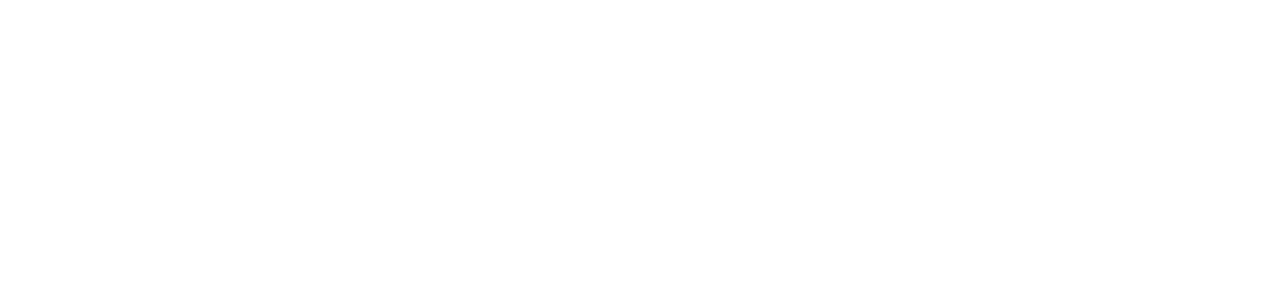
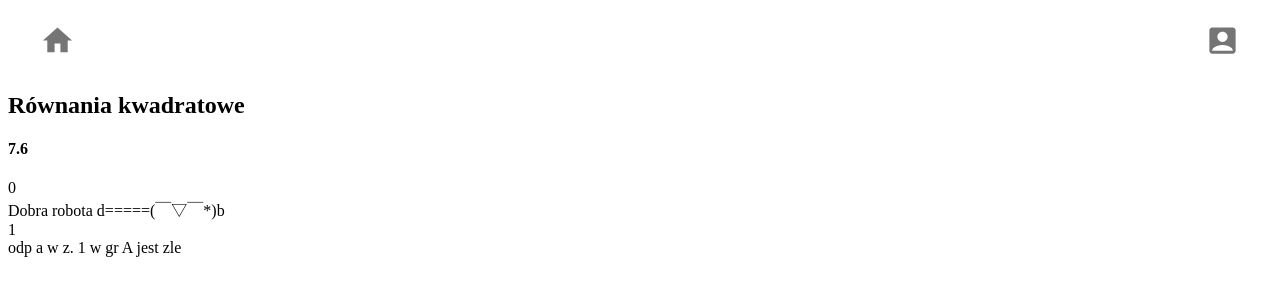
Before and after one commit to Jumpersky77/Praktyki, a React (Create React App) app in the folder AppPraktyki-main/: page /details in a window 1280 px wide. Before the commit this address had no page. Shown: the top 300 px of the page. Built offline with nearby package versions, Linux system fonts and the light colour scheme.

Commit message:
strona Details

```diff
--- a/AppPraktyki-main/src/App.tsx
+++ b/AppPraktyki-main/src/App.tsx
@@ -5,6 +5,7 @@
 import Subjects from "./pages/Subjects";
 import Teachers from "./pages/Teachers";
 import Answers from "./pages/Answers";
+import Details from "./pages/Details";
 function App() {
   return (
   <>
@@ -19,6 +20,8 @@
       <Route path="/answers" element={<Answers />} />
 
       <Route path="/" element={<Login />} /> |
+
+      <Route path="/details" element={<Details />} />
     </Routes>
 
   </>
--- a/AppPraktyki-main/src/pages/Answers.tsx
+++ b/AppPraktyki-main/src/pages/Answers.tsx
@@ -16,11 +16,11 @@
     author: "Bartosz",
     rating: "4.9",
 }]
-type Props = { id: string, name: string, author: string, rating: string }
+type Props = { id: string, name: string, author: string, rating: string, onAnswerClick: (id:string)=> void}
 const Answer = (props : Props) => {
     return (
             <div>
-                <Button variant="outlined" id={props.id}>{props.name}, dodał: {props.author}, ocena: {props.rating}</Button>
+                <Button onClick={()=>props.onAnswerClick(props.id)} variant="outlined" id={props.id}>{props.name}, dodał: {props.author}, ocena: {props.rating}</Button>
             </div>
     )
 }
@@ -43,7 +43,7 @@
                 {subject && <p>Przedmiot: {subject}</p>}
                 {teacher && <p>Nauczyciel: {teacher}</p>}
                 {subject === "Matematyka" && teacher === "Ewa Znamirowska" && _answers.map((answer, index) => (
-                    <Answer id={answer.id} name={answer.name} author={answer.author} rating={answer.rating}></Answer>
+                    <Answer id={answer.id} name={answer.name} author={answer.author} rating={answer.rating} onAnswerClick={handleAnswerClick}></Answer>
                 ))}
             </div>
         </>
--- /dev/null
+++ b/AppPraktyki-main/src/pages/Details.tsx
@@ -0,0 +1,90 @@
+import { useLocation, useNavigate } from 'react-router-dom';
+import Button from '@mui/material/Button';
+import Header from '../components/Header';
+import { List } from '@mui/material';
+
+const _details = [{
+    id: "0",
+    name: "Równania kwadratowe",
+    author: "Miłosz",
+    rating: "7.6",
+},
+{
+    id: "1",
+    name: "Planimetria",
+    author: "Bartosz",
+    rating: "4.9",
+}]
+
+const _comments=[
+    {
+        id_User:0,
+        Text: "Dobra robota  d=====(￣▽￣*)b",
+        id_details:0
+    },
+    {
+        id_User:1,
+        Text: "odp a w z. 1 w gr A jest zle",
+        id_details:0
+    },
+    {
+        id_User:2,
+        Text: "jakis kreatywny komentarz",
+        id_details:1
+    }
+]
+
+const commentblock=(id:number, aid:number)=>{
+    if(_comments[id].id_details==aid){
+            return  (
+                <div >
+                    <div>{_comments[id].id_User}</div>
+                    <div>{_comments[id].Text}</div>
+                </div>
+            )
+        }
+}
+
+
+const Details = () => {
+    const location = useLocation();
+    const searchParams = new URLSearchParams(location.search);
+    const subject = searchParams.get('subject');
+    const teacher = searchParams.get('teacher');
+    const answerID=Number(searchParams.get('answerid'));
+    //const navigate = useNavigate();
+    // const handleAnswerClick = (answerID: string) => {
+    //     navigate(`/details?answerid=${answerID}`);
+    // };
+
+    return (
+        <>
+            <Header accountName={"example"} subscriptionDaysLeft={"14"} />
+            <div>
+                <h2>{_details[answerID].name}</h2>
+            </div>
+            <div>
+
+            </div>
+            <h4>{_details[answerID].rating}</h4>
+            <div>
+                {_comments.map((com, index) => (
+                    commentblock(index, answerID)
+            ))
+
+
+
+
+
+
+
+                /* {_comments.map((com, index) => (
+                    if(com.id_details==answerID){
+                        commentblock(com.id_User)
+                    }
+                ))} */}
+            </div>
+        </>
+    );
+}
+export default Details
```
